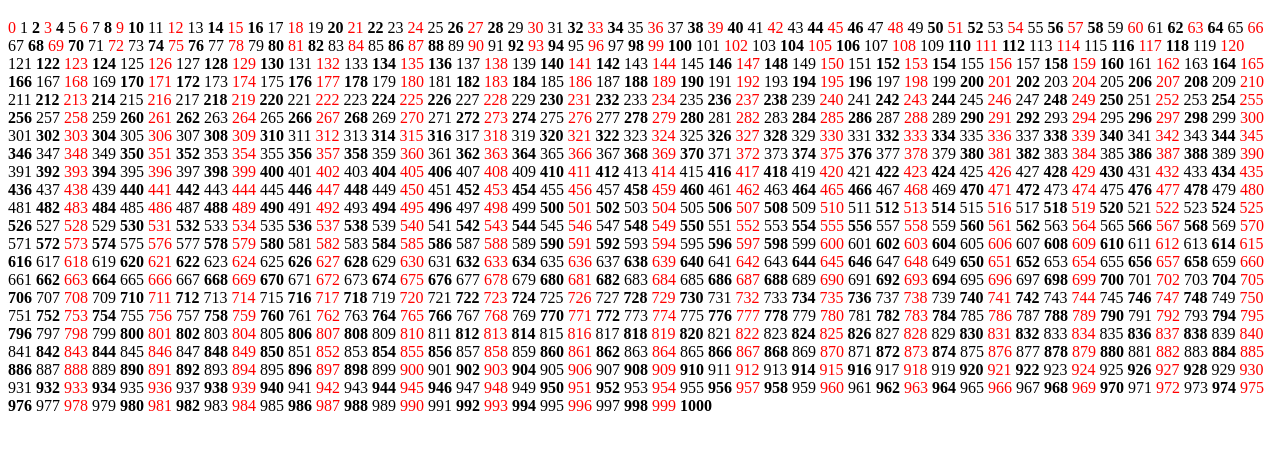
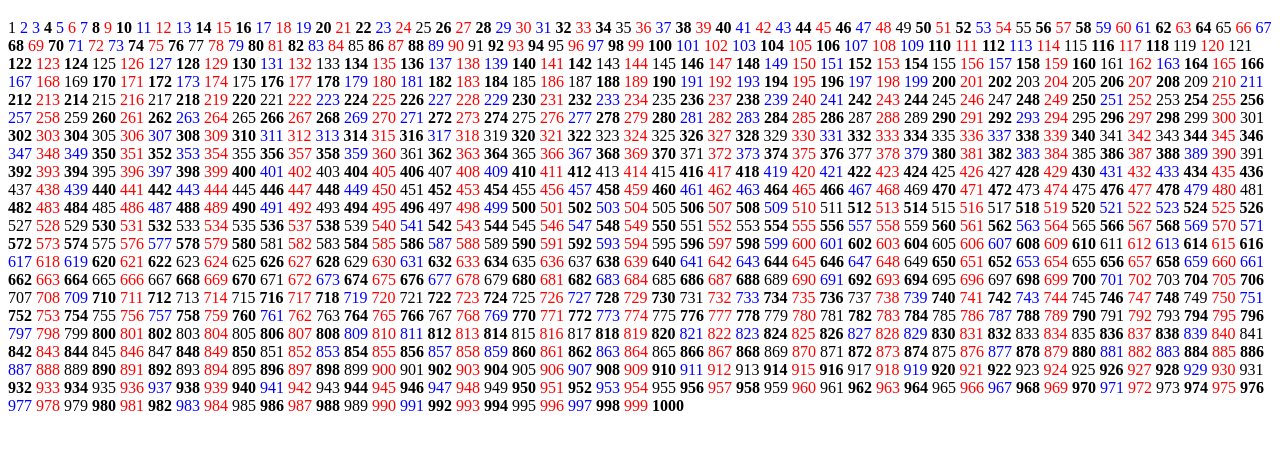
Before and after one commit to 0u714w/fizzbuzz, a plain HTML site: page index.html in a window 1280 px wide. Shown: the part 61-510 px from the top of the page. Drawn offline with Linux system fonts and the light colour scheme.

Commit message:
modified script

```diff
--- a/index.html
+++ b/index.html
@@ -5,14 +5,38 @@
     <meta charset="utf-8">
     <meta name="viewport" content="width=device-width">
     <title>Fizzbuzz</title>
+    <style>
+        .border {
+            border-style: solid;
+        }
+    </style>
 </head>
 
 <body>
     <h1>Fizzbuzz</h1>
     <script>
-        i = 0
+        function isPrime(num) {
+            var sqrtnum = Math.floor(Math.sqrt(num));
+            var prime = num != 1;
+            for (var i = 2; i < sqrtnum + 1; i++) {
+                if (num % i == 0) {
+                    prime = false;
+                    break;
+                }
+            }
+            return prime;
+        }
+
+
+        i = 1
         while (i <= 1000) {
-            if (i % 3 == 0) {
+            if (isPrime(i)) {
+                let num = " " + i + " "
+
+
+                document.write(num.fontcolor("blue"))
+
+            } else if (i % 3 == 0) {
                 let num = " " + i + " "
                 document.write(num.fontcolor("red"))
             } else
@@ -27,7 +51,9 @@
                 document.write(num)
 
             }
-            i++
+
+            i++;
+
 
         }
     </script>
```
